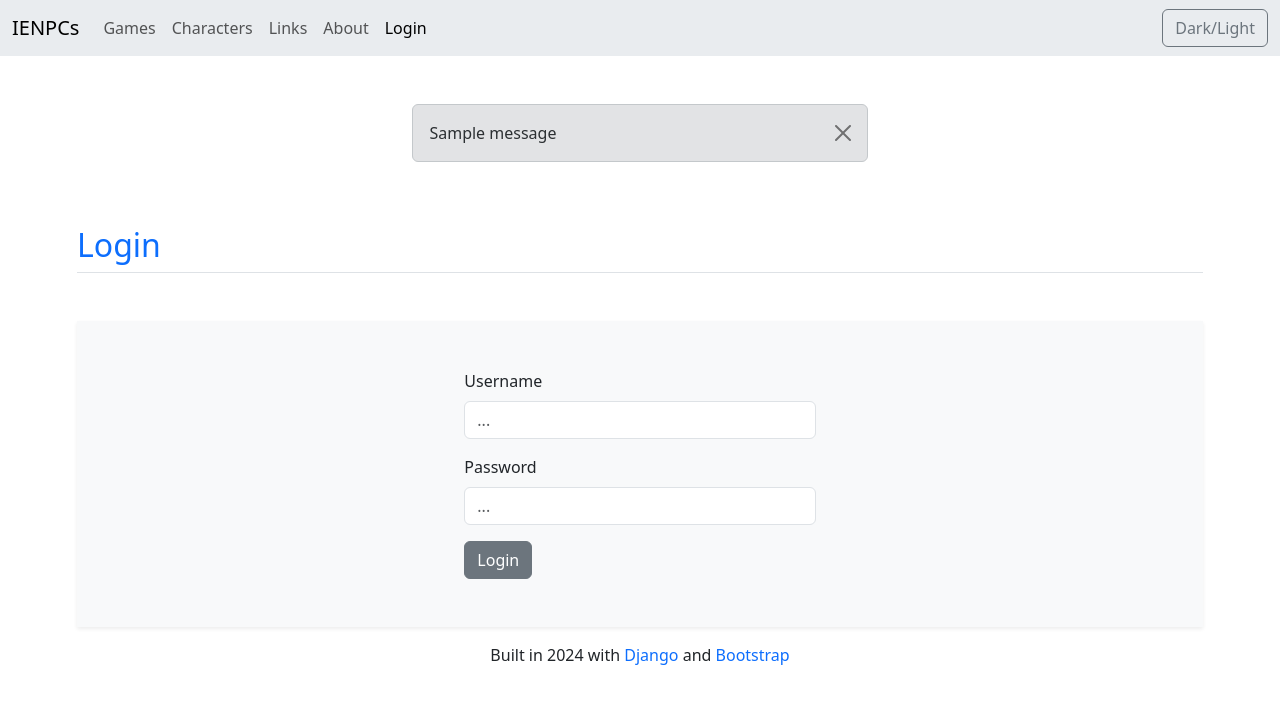
After one commit to ddrmv/ienpcs, a Django app: page /gallery/login/ in a window 1280 px wide. The commit adds this page. Shown: the top 704 px of the page. Run offline with Django 5.2, Linux system fonts and the light colour scheme; tables that the repository leaves empty hold one stand-in row (values such as "Sample post"); one stand-in notice (Sample message) is shown; parts of the project's set-up code (start-up, migrations or seed data) failed here and were passed over.

Commit message:
Add login with template, logout, messages in base.html

```diff
--- a/ienpcs/gallery/templates/gallery/base.html
+++ b/ienpcs/gallery/templates/gallery/base.html
@@ -1,5 +1,5 @@
 <!DOCTYPE html>
-<html lang="en" data-bs-theme="{{ request.session.theme|default:'light' }}"  style="overflow-y: scroll;">
+<html lang="en" data-bs-theme="{{ request.session.theme|default:'light' }}" style="overflow-y: scroll;">
   <head>
     <meta charset="utf-8" />
     <meta name="viewport" content="width=device-width, initial-scale=1" />
@@ -10,6 +10,22 @@
   </head>
   <body>
     {% include 'gallery/navbar.html' %}
+
+    {% if messages %}
+      <div class="container" style="max-width: 1150px;">
+        <div class="row justify-content-center">
+          <div class="col-5">
+            {% for message in messages %}
+              <div class="alert alert-secondary alert-dismissible show mt-5" role="alert">
+                {{ message }}
+                <button type="button" class="btn-close" data-bs-dismiss="alert" aria-label="Close"></button>
+              </div>
+            {% endfor %}
+          </div>
+        </div>
+      </div>
+    {% endif %}
+
     {% block content %}
 
     {% endblock %}
--- /dev/null
+++ b/ienpcs/gallery/templates/gallery/login.html
@@ -0,0 +1,40 @@
+{% extends 'gallery/base.html' %}
+
+{% block title %}
+  <title>Login</title>
+{% endblock %}
+
+{% block content %}
+  <div class="container" style="max-width: 1150px;">
+    <div class="row pt-5">
+      <div class="col-12">
+        <h2 class="border-bottom mb-4 pb-2"><a class="text-decoration-none" href="#">Login</a></h2>
+      </div>
+    </div>
+
+    <div class="container mt-4 py-5 shadow-sm bg-body-tertiary">
+      <div class="row justify-content-center">
+        <div class="col-4">
+          {% if user.is_authenticated %}
+            <p class="text-center m-0 p-0">You are already logged in, {{ user.username }}!</p>
+          {% else %}
+            <form method="post" action="{% url 'login' %}">
+              {% csrf_token %}
+              <form>
+                <div class="mb-3">
+                  <label class="form-label">Username</label>
+                  <input type="text" class="form-control" name="username" placeholder="..." required />
+                </div>
+                <div class="mb-3">
+                  <label for="exampleInputPassword1" class="form-label">Password</label>
+                  <input type="password" class="form-control" name="password" placeholder="..." required />
+                </div>
+                <button type="submit" class="btn btn-secondary">Login</button>
+              </form>
+            </form>
+          {% endif %}
+        </div>
+      </div>
+    </div>
+  </div>
+{% endblock %}
--- a/ienpcs/gallery/templates/gallery/navbar.html
+++ b/ienpcs/gallery/templates/gallery/navbar.html
@@ -6,32 +6,46 @@
       {% comment %}keep prettier-ignore, if removed the django-formatter addon deletes good code{% endcomment %}
       {# prettier-ignore #}
       <ul class="navbar-nav me-auto mb-2 mb-lg-0">
+
         <li class="nav-item">
           <a class="nav-link {% if request.resolver_match.url_name == 'game_list' %}active{% endif %}"
           aria-selected="{% if request.resolver_match.url_name == 'game_list' %}true{% else %}false{% endif %}"
           href="{% url 'game_list' %}">Games</a>
         </li>
+
         <li class="nav-item">
           <a class="nav-link {% if request.resolver_match.url_name == 'character_list' %}active{% endif %}"
           aria-selected="{% if request.resolver_match.url_name == 'character_list' %}true{% else %}false{% endif %}"
           href="{% url 'character_list' %}">Characters</a>
         </li>
+
         <li class="nav-item">
           <a class="nav-link {% if request.resolver_match.url_name == 'link_list' %}active{% endif %}"
           aria-selected="{% if request.resolver_match.url_name == 'link_list' %}true{% else %}false{% endif %}"
           href="{% url 'link_list' %}">Links</a>
         </li>
+
         <li class="nav-item">
           <a class="nav-link {% if request.resolver_match.url_name == 'about' %}active{% endif %}"
           aria-selected="{% if request.resolver_match.url_name == 'about' %}true{% else %}false{% endif %}"
           href="{% url 'about' %}">About</a>
         </li>
+
+        {% if user.is_authenticated %}
         <li class="nav-item">
-          <a class="nav-link disabled" aria-disabled="true">Login</a>
+          <a class="nav-link" href="{% url 'logout' %}">Logout</a>
         </li>
+        {% else %}
+        <li class="nav-item" >
+          <a class="nav-link {% if request.resolver_match.url_name == 'login' %}active{% endif %}"
+          aria-selected="{% if request.resolver_match.url_name == 'login' %}true{% else %}false{% endif %}"
+          href="{% url 'login' %}">Login</a>
+        </li>
+        {% endif %}
+
         {% if debug %}
           <li class="nav-item">
-            <a class="nav-link" href="http://127.0.0.1:8000/admin/">Admin</a>
+            <a class="nav-link" href="http://127.0.0.1:8000/admin/" target="_blank">- Admin -</a>
           </li>
         {% endif %}
       </ul>
--- a/ienpcs/gallery/urls.py
+++ b/ienpcs/gallery/urls.py
@@ -3,12 +3,14 @@ from django.urls import path
 from . import views
 
 urlpatterns = [
-    path("", views.GameListView.as_view(), name="game_list"),
+    path("", views.GameListView.as_view(), name="index"),
     path("games/", views.GameListView.as_view(), name="game_list"),
     path("game/<slug:slug>", views.game_detail, name="game_detail"),
     path("characters/", views.CharacterListView.as_view(), name="character_list"),
     path("character/<slug:slug>", views.character_detail, name="character_detail"),
     path("links/", views.LinkListView.as_view(), name="link_list"),
     path("about/", views.about, name="about"),
+    path("login/", views.login_user, name="login"),
+    path("logout/", views.logout_user, name="logout"),
     path("toggle_theme", views.toggle_theme, name="toggle_theme"),
 ]
--- a/ienpcs/gallery/views.py
+++ b/ienpcs/gallery/views.py
@@ -1,5 +1,7 @@
+from django.contrib import messages
+from django.contrib.auth import authenticate, login, logout
 from django.http import HttpResponseRedirect
-from django.shortcuts import get_object_or_404, render
+from django.shortcuts import get_object_or_404, redirect, render
 from django.views import generic
 
 from .models import Character, Game, Link, NpcInGame
@@ -53,6 +55,32 @@ def about(request):
     return render(request, "gallery/about.html", {})
 
 
+def login_user(request):
+    if request.method == "POST":
+        username = request.POST["username"]
+        password = request.POST["password"]
+        user = authenticate(request, username=username, password=password)
+        if user is not None:
+            login(request, user)
+            messages.success(request, "You have successfully logged in!")
+            return redirect("game_list")
+        else:
+            messages.error(request, "Error: Login unsuccessful.")
+            return redirect("login")
+    else:
+        return render(request, "gallery/login.html", {})
+
+
+def logout_user(request):
+    if request.user.is_authenticated:
+        logout(request)
+        messages.success(request, "You have successfully logged out!")
+        return redirect("game_list")
+    else:
+        messages.error(request, "Error: You are not currently logged in!")
+        return redirect("login")
+
+
 def toggle_theme(request):
     if request.session.get("theme", "light") == "dark":
         request.session["theme"] = "iight"
```
